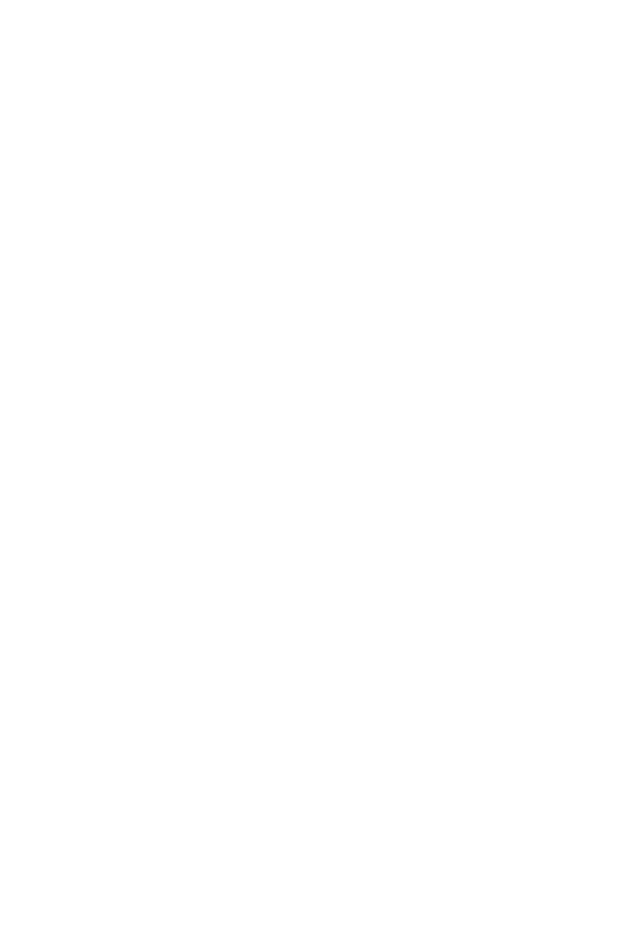
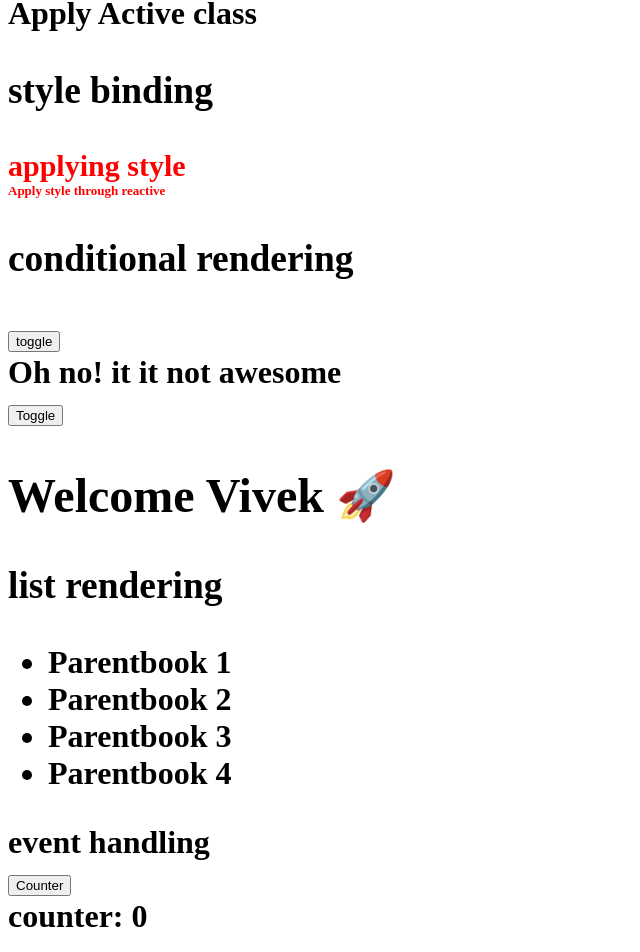
Before and after one commit to we-vivek-m001/Learning-Vue, a Vue app in the folder vueproject/: page / in a window 1280 px wide. Shown: the part 648-1600 px from the top of the page, without its empty margins (0-640 px from the left). Before the commit the page ends 800 px from the top, so only its background shows below. Built offline with nearby package versions, Linux system fonts and the light colour scheme.

Commit message:
covered till next 3 module

```diff
--- a/vueproject/src/App.vue
+++ b/vueproject/src/App.vue
@@ -10,7 +10,11 @@
 
 <TemplateSyntax/>
 <ComputedComponent/>
-
+<ClassComponent/>
+<StyleComponent/>
+<ConditionalComponent/>
+<ListRendering/>
+<EventHandling/>
 </template>
 
 
@@ -19,6 +23,11 @@
 import { ref, reactive} from 'vue';
 import TemplateSyntax from './components/TemplateSyntax.vue';
 import ComputedComponent from './components/ComputedComponent.vue';
+import ClassComponent from './components/ClassComponent.vue';
+import StyleComponent from './components/StyleComponent.vue';
+import ConditionalComponent from './components/ConditionalComponent.vue'
+import ListRendering from './components/ListRendering.vue';
+import EventHandling from './components/EventHandling.vue';
 const counter = ref(10);
 const counterData = reactive({
   count: 0,
--- /dev/null
+++ b/vueproject/src/components/ClassComponent.vue
@@ -0,0 +1,10 @@
+<template>
+    <h4>class component</h4>
+    <div :class="{active: isActive}"> Apply Active class</div>
+</template>
+
+<script setup>
+import {ref} from 'vue';
+
+const isActive = ref(true);
+</script>
--- /dev/null
+++ b/vueproject/src/components/ConditionalComponent.vue
@@ -0,0 +1,16 @@
+<template>
+    <h3> conditional rendering</h3>
+    <button @click="isAwesome = !isAwesome">toggle</button>
+    <div v-if="isAwesome"> Vue is Awesome</div>
+    <div v-else> Oh no! it it not awesome </div>
+
+    <button @click="show = !show">Toggle</button>
+  <h2 v-show="show">Welcome Vivek 🚀</h2>
+
+    </template>
+
+    <script setup>
+    import {ref} from 'vue';
+     const isAwesome = ref(false);
+     const show = ref(true)
+     </script>
--- /dev/null
+++ b/vueproject/src/components/EventHandling.vue
@@ -0,0 +1,11 @@
+<template>
+
+    <div> event handling</div>
+    <button v-on:click="count++">Counter</button>
+    <div> counter: {{ count }}</div>
+    </template>
+
+    <script setup>
+    import {ref} from 'vue';
+    const count =ref(0);
+    </script>
--- /dev/null
+++ b/vueproject/src/components/ListRendering.vue
@@ -0,0 +1,22 @@
+<template>
+
+    <h3> list rendering</h3>
+
+
+      <ul>
+        <li v-for="book in books">{{ parentMessage }}{{ book.title }}</li>
+        </ul>
+
+    </template>
+
+    <script setup>
+import {reactive, ref} from 'vue';
+const parentMessage = ref('Parent');
+const books = reactive([
+     {title: 'book 1'},
+     {title: 'book 2'},
+     {title: 'book 3'},
+     {title: 'book 4'}
+]);
+
+</script>
--- /dev/null
+++ b/vueproject/src/components/StyleComponent.vue
@@ -0,0 +1,17 @@
+<template>
+     <h3> style binding</h3>
+    <div :style="{color:activeColor, 'font-size': fontSize +'px'}">applying style</div>
+    <div :style="styleObject">Apply style through reactive </div>
+</template>
+
+
+ <script setup>
+ import {ref, reactive} from 'vue';
+ const activeColor = ref('red');
+ const fontSize = ref(30);
+
+ const styleObject = reactive({
+    color: 'red',
+    fontSize: '13px'
+ });
+</script>
```
